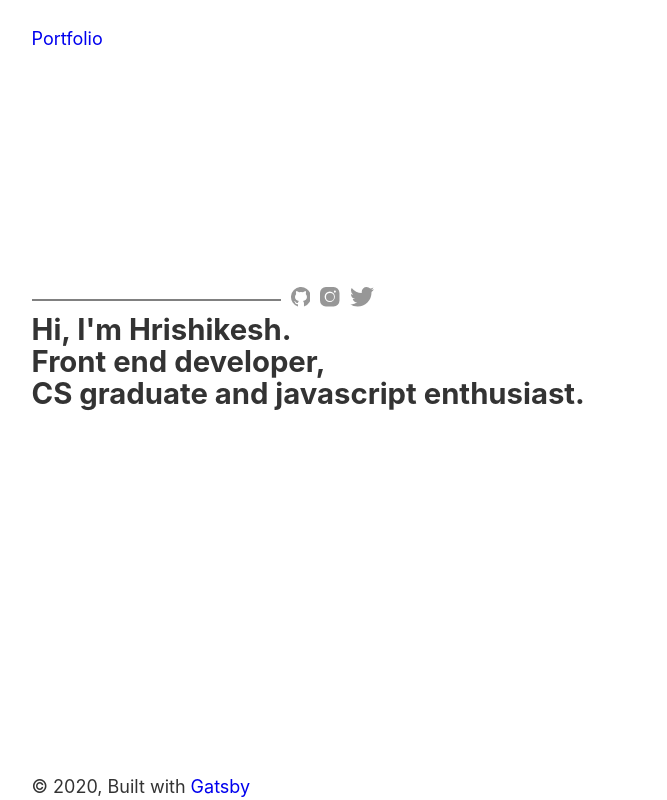
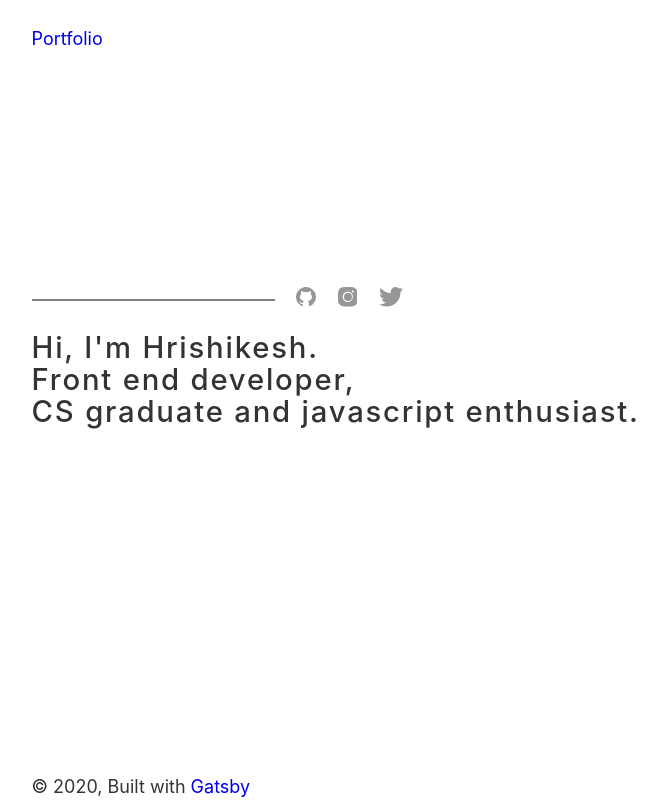
Before and after one commit to SskYwaLkeR/my-portfolio, a Gatsby site: page / in a window 1280 px wide. Shown: the whole page, without its empty margins (28-695 px from the left). Built offline with nearby package versions, Linux system fonts and the light colour scheme; Gatsby itself is replaced by a stand-in of ours.

Commit message:
adjusted elements

```diff
--- a/src/components/index.styles.css
+++ b/src/components/index.styles.css
@@ -12,14 +12,20 @@
 .socials {
   display: flex;
   align-items: center;
+  margin-bottom: 1rem;
 }
 
 .socials .line {
-  width: 45%;
+  width: 40%;
   height: 2px;
   background-color: gray;
 }
 
 .social-icons > * {
-  margin-left: 10px;
+  margin-left: 1.2rem;
 }
+
+.intro h2 {
+  letter-spacing: 0.1rem;
+  font-weight: 500;
+}
```
